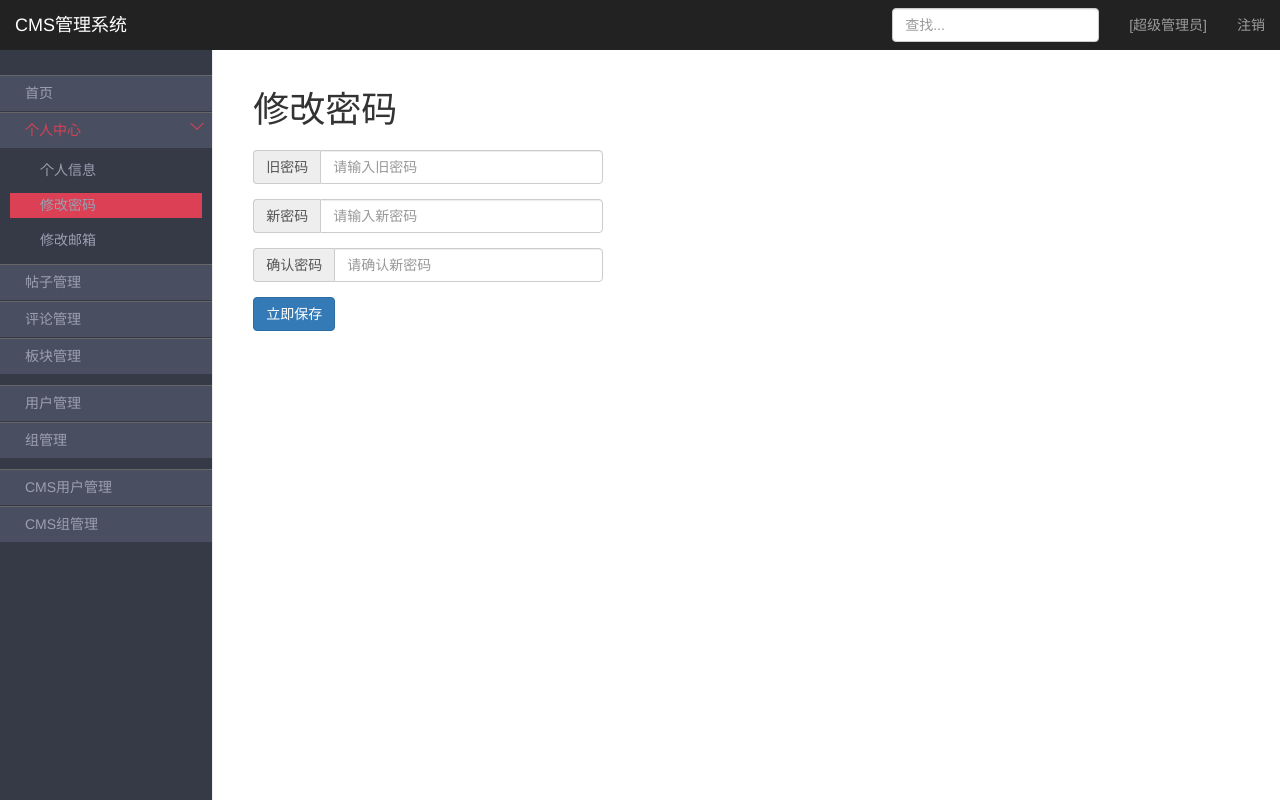
After one commit to k115626/BBS, a Flask app: template templates/cms/cms_resetpwd.html in a window 1280 px wide. The commit adds this page. Run offline with Flask 2, Linux system fonts and the light colour scheme; the template is opened without the code that fills it, so the values that code supplies are empty; some libraries are stand-ins or nearby versions.

Commit message:
实现 个人信息 修改密码 功能

```diff
--- a/apps/cms/__init__.py
+++ b/apps/cms/__init__.py
@@ -1 +1,2 @@
 from .views import bp
+from apps.cms import hooks
--- /dev/null
+++ b/apps/forms.py
@@ -0,0 +1,6 @@
+from wtforms import Form
+
+class BaseFrom(Form):
+    def get_error(self):
+        message = self.errors.popitem()[1][0]
+        return message
--- a/bbs/__init__.py
+++ b/bbs/__init__.py
@@ -1,4 +1,6 @@
 from flask import Flask
+from flask_wtf import CSRFProtect
+
 from bbs import config
 from bbs import exts
 
@@ -16,6 +18,9 @@ def create_app():
     app.register_blueprint(cms_bp)
     app.register_blueprint(common_bp)
     app.register_blueprint(front_bp)
+
+    CSRFProtect(app)
+
     exts.init_ext(app)
 
     return app
--- /dev/null
+++ b/static/cms/css/base.css
@@ -0,0 +1,193 @@
+/*
+ * Base structure
+ */
+
+/* Move down content because we have a fixed navbar that is 50px tall */
+body {
+    padding-top: 50px;
+    overflow: hidden;
+}
+
+/*
+ * Global add-ons
+ */
+
+.sub-header {
+  padding-bottom: 10px;
+  border-bottom: 1px solid #eee;
+}
+
+/*
+ * Top navigation
+ * Hide default border to remove 1px line.
+ */
+.navbar-fixed-top {
+  border: 0;
+}
+
+/*
+ * Sidebar
+ */
+
+/* Hide for mobile, show later */
+.sidebar {
+  display: none;
+}
+@media (min-width: 768px) {
+  .sidebar {
+    position: fixed;
+    top: 51px;
+    bottom: 0;
+    left: 0;
+    z-index: 1000;
+    display: block;
+    padding: 20px;
+    overflow-x: hidden;
+    overflow-y: auto; /* Scrollable contents if viewport is shorter than content. */
+    background-color: #363a47;
+    border-right: 1px solid #eee;
+    margin-top: -1px;
+  }
+}
+
+.nav-sidebar{
+    padding: 5px 0;
+    margin-left: -20px;
+    margin-right: -20px;
+}
+
+.nav-sidebar > li{
+    background: #494f60;
+    border-bottom: 1px solid #363a47;
+    border-top: 1px solid #666;
+    line-height: 35px;
+}
+
+.nav-sidebar > li > a {
+    background: #494f60;
+    color: #9b9fb1;
+    margin-left: 25px;
+    display: block;
+}
+
+.nav-sidebar > li a span{
+    float: right;
+    width: 10px;
+    height:10px;
+    border-style: solid;
+    border-color: #9b9fb1 #9b9fb1 transparent transparent;
+    border-width: 1px;
+    transform: rotate(45deg);
+    position: relative;
+    top: 10px;
+    margin-right: 10px;
+}
+
+.nav-sidebar > li > a:hover{
+    color: #fff;
+    background: #494f60;
+    text-decoration: none;
+}
+
+.nav-sidebar > li > .subnav{
+    display: none;
+}
+
+.nav-sidebar > li.unfold{
+    background: #494f60;
+}
+
+.nav-sidebar > li.unfold > .subnav{
+    display: block;
+}
+
+.nav-sidebar > li.unfold > a{
+    color: #db4055;
+}
+
+.nav-sidebar > li.unfold > a span{
+    transform: rotate(135deg);
+    top: 5px;
+    border-color: #db4055 #db4055 transparent transparent;
+}
+
+.subnav{
+    padding-left: 10px;
+    padding-right: 10px;
+    background: #363a47;
+    overflow: hidden;
+}
+
+.subnav li{
+    overflow: hidden;
+    margin-top: 10px;
+    line-height: 25px;
+    height: 25px;
+}
+
+.subnav li.active{
+    background: #db4055;
+}
+
+.subnav li a{
+    /*display: block;*/
+    color: #9b9fb1;
+    padding-left: 30px;
+    height:25px;
+    line-height: 25px;
+}
+
+.subnav li a:hover{
+    color: #fff;
+}
+
+.nav-group{
+    margin-top: 10px;
+}
+
+
+.main {
+  padding: 20px;
+}
+@media (min-width: 768px) {
+  .main {
+    padding-right: 40px;
+    padding-left: 40px;
+  }
+}
+.main .page-header {
+  margin-top: 0;
+}
+
+
+/*
+ * Placeholder dashboard ideas
+ */
+
+.placeholders {
+  margin-bottom: 30px;
+  text-align: center;
+}
+.placeholders h4 {
+  margin-bottom: 0;
+}
+.placeholder {
+  margin-bottom: 20px;
+}
+.placeholder img {
+  display: inline-block;
+  border-radius: 50%;
+}
+
+.main_content{
+    margin-top: 20px;
+}
+
+
+
+.top-group{
+    padding: 5px 10px;
+    border-radius: 2px;
+    background: #ecedf0;
+    overflow: hidden;
+}
--- /dev/null
+++ b/static/cms/js/base.js
@@ -0,0 +1,64 @@
+/**
+ * Created by Administrator on 2016/12/17.
+ */
+
+$(function () {
+    $('.nav-sidebar>li>a').click(function (event) {
+        var that = $(this);
+        if(that.children('a').attr('href') == '#'){
+            event.preventDefault();
+        }
+        if(that.parent().hasClass('unfold')){
+            that.parent().removeClass('unfold');
+        }else{
+            that.parent().addClass('unfold').siblings().removeClass('unfold');
+        }
+        console.log('coming....');
+    });
+
+    $('.nav-sidebar a').mouseleave(function () {
+        $(this).css('text-decoration','none');
+    });
+});
+
+
+$(function () {
+    var url = window.location.href;
+    if(url.indexOf('profile') >= 0){
+        var profileLi = $('.profile-li');
+        profileLi.addClass('unfold').siblings().removeClass('unfold');
+        profileLi.children('.subnav').children().eq(0).addClass('active').siblings().removeClass('active');
+    } else if(url.indexOf('resetpwd') >= 0){
+        var profileLi = $('.profile-li');
+        profileLi.addClass('unfold').siblings().removeClass('unfold');
+        profileLi.children('.subnav').children().eq(1).addClass('active').siblings().removeClass('active');
+    } else if(url.indexOf('resetemail') >= 0){
+        var profileLi = $('.profile-li');
+        profileLi.addClass('unfold').siblings().removeClass('unfold');
+        profileLi.children('.subnav').children().eq(2).addClass('active').siblings().removeClass('active');
+    } else if(url.indexOf('posts') >= 0){
+        var postManageLi = $('.post-manage');
+        postManageLi.addClass('unfold').siblings().removeClass('unfold');
+    }else if(url.indexOf('boards') >= 0){
+        var boardManageLi = $('.board-manage');
+        boardManageLi.addClass('unfold').siblings().removeClass('unfold');
+    }else if(url.indexOf('permissions') >= 0){
+        var permissionManageLi = $('.permission-manage');
+        permissionManageLi.addClass('unfold').siblings().removeClass('unfold');
+    }else if(url.indexOf('roles') >= 0){
+        var roleManageLi = $('.role-manage');
+        roleManageLi.addClass('unfold').siblings().removeClass('unfold');
+    }else if(url.indexOf('users') >= 0){
+        var userManageLi = $('.user-manage');
+        userManageLi.addClass('unfold').siblings().removeClass('unfold');
+    }else if(url.indexOf('cmsuser_manage') >= 0){
+        var cmsuserManageLi = $('.cmsuser-manage');
+        cmsuserManageLi.addClass('unfold').siblings().removeClass('unfold');
+    }else if(url.indexOf('cmsrole_manage') >= 0){
+        var cmsroleManageLi = $('.cmsrole-manage');
+        cmsroleManageLi.addClass('unfold').siblings().removeClass('unfold');
+    }else if(url.indexOf('comments') >= 0) {
+        var commentsManageLi = $('.comments-manage');
+        commentsManageLi.addClass('unfold').siblings().removeClass('unfold');
+    }
+});
--- /dev/null
+++ b/static/cms/js/resetpwd.js
@@ -0,0 +1,28 @@
+
+$(function () {
+    $('#submit').click(function (event) {
+
+        // 阻止表单提交按钮的默认功能
+        event.preventDefault();
+
+        var oldpwd = $('input[name=oldpwd]').val();
+        var newpwd1 = $('input[name=newpwd1]').val();
+        var newpwd2 = $('input[name=newpwd2]').val();
+
+        zlajax.post({
+            'url': '/cms/resetpwd/',
+            'data': {
+                'oldpwd': oldpwd,
+                'newpwd1': newpwd1,
+                'newpwd2': newpwd2,
+            },
+            'success': function(data){
+                console.log(data);
+            },
+            'fail': function(error){
+                console.log(error);
+            }
+        })
+
+    })
+})
--- /dev/null
+++ b/static/common/js/zlajax.js
@@ -0,0 +1,28 @@
+// 对jquery的ajax的封装
+
+'use strict';
+var zlajax = {
+	'get':function(args) {
+		args['method'] = 'get';
+		this.ajax(args);
+	},
+	'post':function(args) {
+		args['method'] = 'post';
+		this.ajax(args);
+	},
+	'ajax':function(args) {
+		// 设置csrftoken
+		this._ajaxSetup();
+		$.ajax(args);
+	},
+	'_ajaxSetup': function() {
+		$.ajaxSetup({
+			'beforeSend':function(xhr,settings) {
+				if (!/^(GET|HEAD|OPTIONS|TRACE)$/i.test(settings.type) && !this.crossDomain) {
+                    var csrftoken = $('meta[name=csrf-token]').attr('content');
+                    xhr.setRequestHeader("X-CSRFToken", csrftoken)
+                }
+			}
+		});
+	}
+};
--- /dev/null
+++ b/templates/cms/cms_base.html
@@ -0,0 +1,83 @@
+{% from 'common/_macros.html' import static %}
+<!DOCTYPE html>
+<html lang="en">
+<head>
+    <meta charset="UTF-8">
+    <meta name="csrf-token" content="{{ csrf_token() }}">
+
+    <title>
+    {% block title %}
+    {% endblock %}
+    </title>
+    <script src="http://cdn.bootcss.com/jquery/3.1.1/jquery.min.js"></script>
+    <link href="http://cdn.bootcss.com/bootstrap/3.3.7/css/bootstrap.min.css" rel="stylesheet">
+    <script src="http://cdn.bootcss.com/bootstrap/3.3.7/js/bootstrap.min.js"></script>
+    <link rel="stylesheet" href="{{ static('cms/css/base.css') }}">
+    <script src="{{ static('cms/js/base.js') }}"></script>
+    <script src="{{ static('common/js/zlajax.js') }}"></script>
+    {% block head %}
+    {% endblock %}
+</head>
+<body>
+     <nav class="navbar navbar-inverse navbar-fixed-top" role="navigation">
+      <div class="container-fluid">
+        <div class="navbar-header">
+          <button type="button" class="navbar-toggle collapsed" data-toggle="collapse" data-target="#navbar" aria-expanded="false" aria-controls="navbar">
+            <span class="sr-only">Toggle navigation</span>
+            <span class="icon-bar"></span>
+            <span class="icon-bar"></span>
+            <span class="icon-bar"></span>
+          </button>
+          <a class="navbar-brand" href="#">CMS管理系统</a>
+        </div>
+        <div id="navbar" class="navbar-collapse collapse">
+          <ul class="nav navbar-nav navbar-right">
+            <li><a href="#">{{ g.cms_user.username }}<span>[超级管理员]</span></a></li>
+            <li><a href="{{ url_for('cms.logout') }}">注销</a></li>
+          </ul>
+          <form class="navbar-form navbar-right">
+            <input type="text" class="form-control" placeholder="查找...">
+          </form>
+        </div>
+      </div>
+    </nav>
+
+    <div class="container-fluid">
+      <div class="row">
+          <div class="col-sm-3 col-md-2 sidebar">
+              <ul class="nav-sidebar">
+                <li class="unfold"><a href="{{ url_for('cms.index') }}">首页</a></li>
+                <li class="profile-li">
+                    <a href="#">个人中心<span></span></a>
+                    <ul class="subnav">
+                        <li><a href="{{ url_for('cms.profile') }}">个人信息</a></li>
+                        <li><a href="{{ url_for('cms.resetpwd') }}">修改密码</a></li>
+                        <li><a href="#">修改邮箱</a></li>
+                    </ul>
+                </li>
+
+                <li class="nav-group post-manage"><a href="#">帖子管理</a></li>
+                <li class="comments-manage"><a href="#">评论管理</a></li>
+                <li class="board-manage"><a href="#">板块管理</a></li>
+
+                <li class="nav-group user-manage"><a href="#">用户管理</a></li>
+                <li class="role-manage"><a href="#">组管理</a></li>
+
+                <li class="nav-group cmsuser-manage"><a href="#">CMS用户管理</a></li>
+                <li class="cmsrole-manage"><a href="#">CMS组管理</a></li>
+            </ul>
+          </div>
+          <div class="col-sm-9 col-sm-offset-3 col-md-10 col-md-offset-2 main">
+            <h1>
+            {% block page_title %}
+            {% endblock %}
+            </h1>
+            <div class="main_content">
+                {% block main_content %}
+                {% endblock %}
+            </div>
+          </div>
+      </div>
+    </div>
+</body>
+</html>
--- a/templates/cms/cms_login.html
+++ b/templates/cms/cms_login.html
@@ -24,6 +24,7 @@
     <div class="container">
 
       <form class="form-signin" method="post">
+      <input type="hidden" name="csrf_token" value="{{ csrf_token() }}">
         <h2 class="form-signin-heading">请登录</h2>
         <label for="inputEmail" class="sr-only">邮箱: </label>
         <input type="email" id="inputEmail" class="form-control" name="email" placeholder="邮箱地址" required autofocus>
--- /dev/null
+++ b/templates/cms/cms_resetpwd.html
@@ -0,0 +1,53 @@
+{% extends 'cms/cms_base.html' %}
+{% from 'common/_macros.html' import static %}
+
+{% block title -%}
+    修改密码
+{%- endblock %}
+
+{% block page_title -%}
+    {{ self.title() }}
+{%- endblock %}
+
+{% block head %}
+    <style>
+        .form-container {
+            width: 350px;
+        }
+    </style>
+    <script src="{{ static('cms/js/resetpwd.js') }}"></script>
+
+{% endblock %}
+
+{% block main_content %}
+<form action="" method="post">
+    <!-- <input type="hidden" name="csrf_token" value="{{ csrf_token() }}"> -->
+    <div class="form-container">
+        <div class="form-group">
+            <div class="input-group">
+                <span class="input-group-addon">旧密码</span>
+                <input type="password" class="form-control" name="oldpwd" placeholder="请输入旧密码">
+            </div>
+        </div>
+
+        <div class="form-group">
+            <div class="input-group">
+                <span class="input-group-addon">新密码</span>
+                <input type="password" class="form-control" name="newpwd1" placeholder="请输入新密码">
+            </div>
+        </div>
+
+        <div class="form-group">
+            <div class="input-group">
+                <span class="input-group-addon">确认密码</span>
+                <input type="password" class="form-control" name="newpwd2" placeholder="请确认新密码">
+            </div>
+        </div>
+
+        <button class="btn btn-primary" id="submit">立即保存</button>
+
+    </div>
+
+</form>
+
+{% endblock %}
--- /dev/null
+++ b/templates/common/_macros.html
@@ -0,0 +1,3 @@
+{% macro static(filename) -%}
+{{ url_for('static', filename=filename) }}
+{%- endmacro %}
```
Also changed, not shown: apps/cms/forms.py (+13 -5 lines), apps/cms/hooks.py (added, +16 -0 lines), apps/cms/views.py (+64 -6 lines), templates/cms/cms_index.html (added, +9 -0 lines), templates/cms/cms_profile.html (added, +40 -0 lines), 1 other file.
